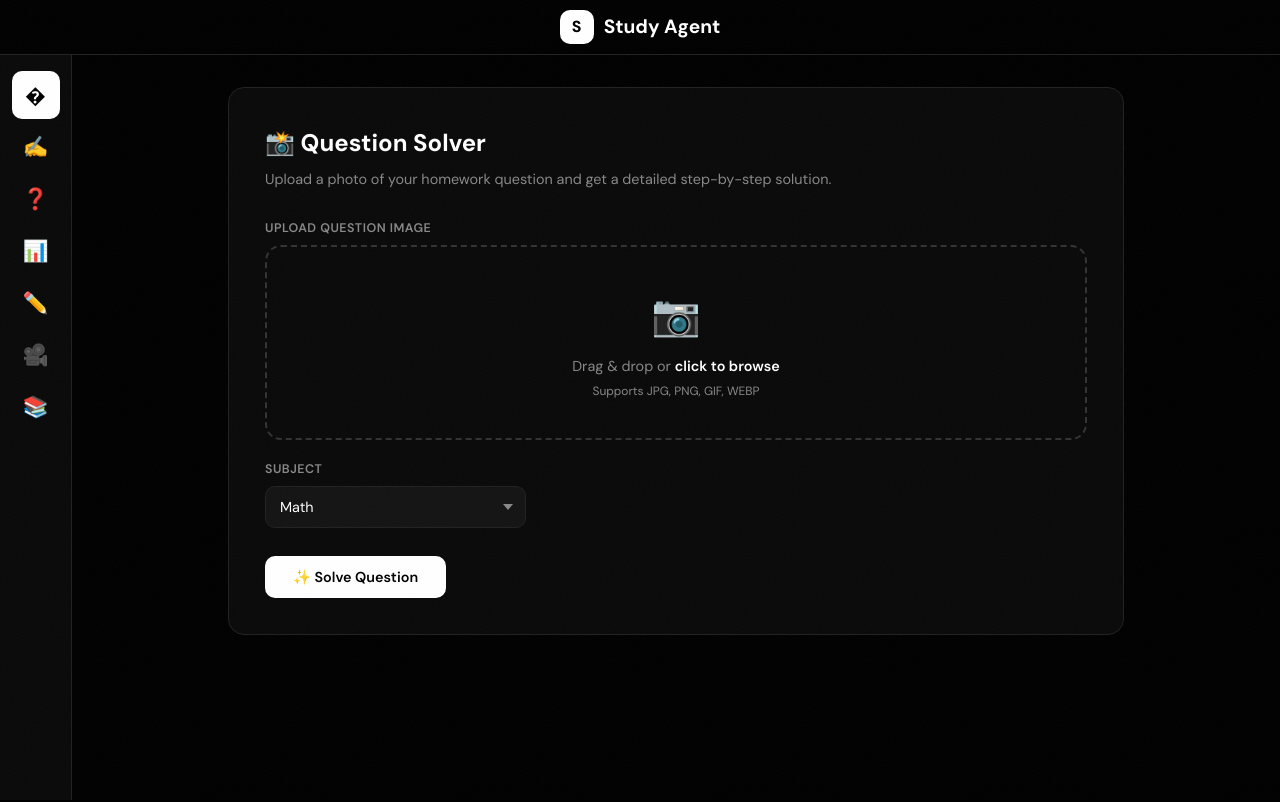
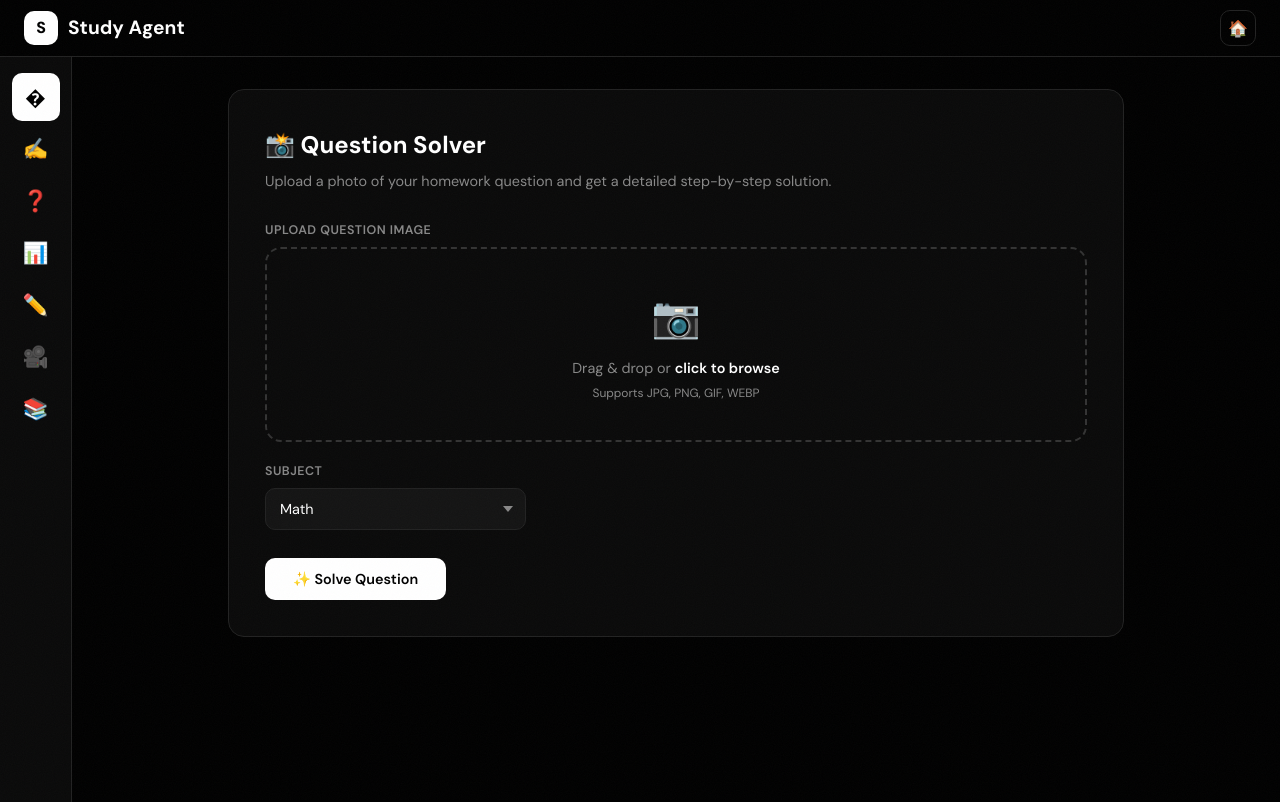
Before and after one commit to ncohen711-boop/STUDY-AGENT, a website: page index.html in a window 1280 px wide. Both pictures are taken after a click on the button "Open App →". Drawn offline with Linux system fonts and the light colour scheme.

Commit message:
Update index.html

```diff
--- a/index.html
+++ b/index.html
@@ -319,7 +319,27 @@
             margin: 0 auto;
             display: flex;
             align-items: center;
+            justify-content: space-between;
+        }
+
+        .home-btn {
+            background: transparent;
+            border: 1px solid var(--border);
+            border-radius: var(--radius-sm);
+            width: 36px;
+            height: 36px;
+            display: flex;
+            align-items: center;
             justify-content: center;
+            font-size: 1rem;
+            cursor: pointer;
+            transition: all var(--transition);
+        }
+
+        .home-btn:hover {
+            background: var(--hover);
+            border-color: #fff;
+            transform: scale(1.08);
         }
 
         .logo {
@@ -1117,10 +1137,11 @@
         <!-- ═══════════════════════ HEADER ═══════════════════════ -->
         <header class="app-header">
             <div class="header-inner">
-                <div class="logo">
+                <div class="logo" onclick="goHome()" style="cursor:pointer;">
                     <div class="logo-icon">S</div>
                     <span>Study Agent</span>
                 </div>
+                <button class="home-btn" onclick="goHome()" title="Back to Home">🏠</button>
             </div>
         </header>
 
@@ -2610,6 +2631,18 @@ ${transcriptText}`;
             switchTab(tab);
         }
 
+        function goHome() {
+            document.getElementById('appWrapper').classList.remove('active');
+            const hp = document.getElementById('homepage');
+            hp.style.display = '';
+            // Re-trigger card animations
+            hp.querySelectorAll('.home-card, .home-cta').forEach(el => {
+                el.style.animation = 'none';
+                el.offsetHeight; // force reflow
+                el.style.animation = '';
+            });
+        }
+
     </script>
 </body>
 
```
